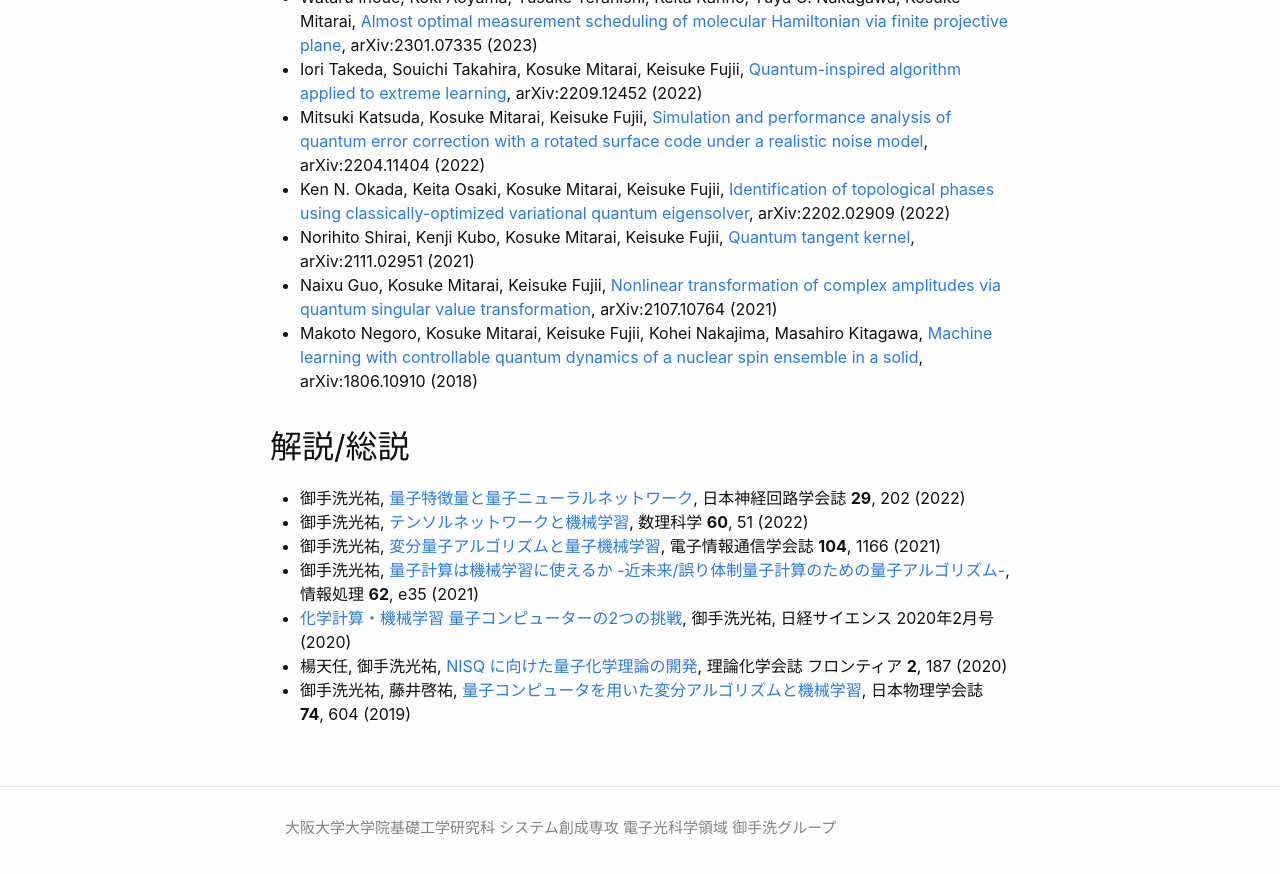
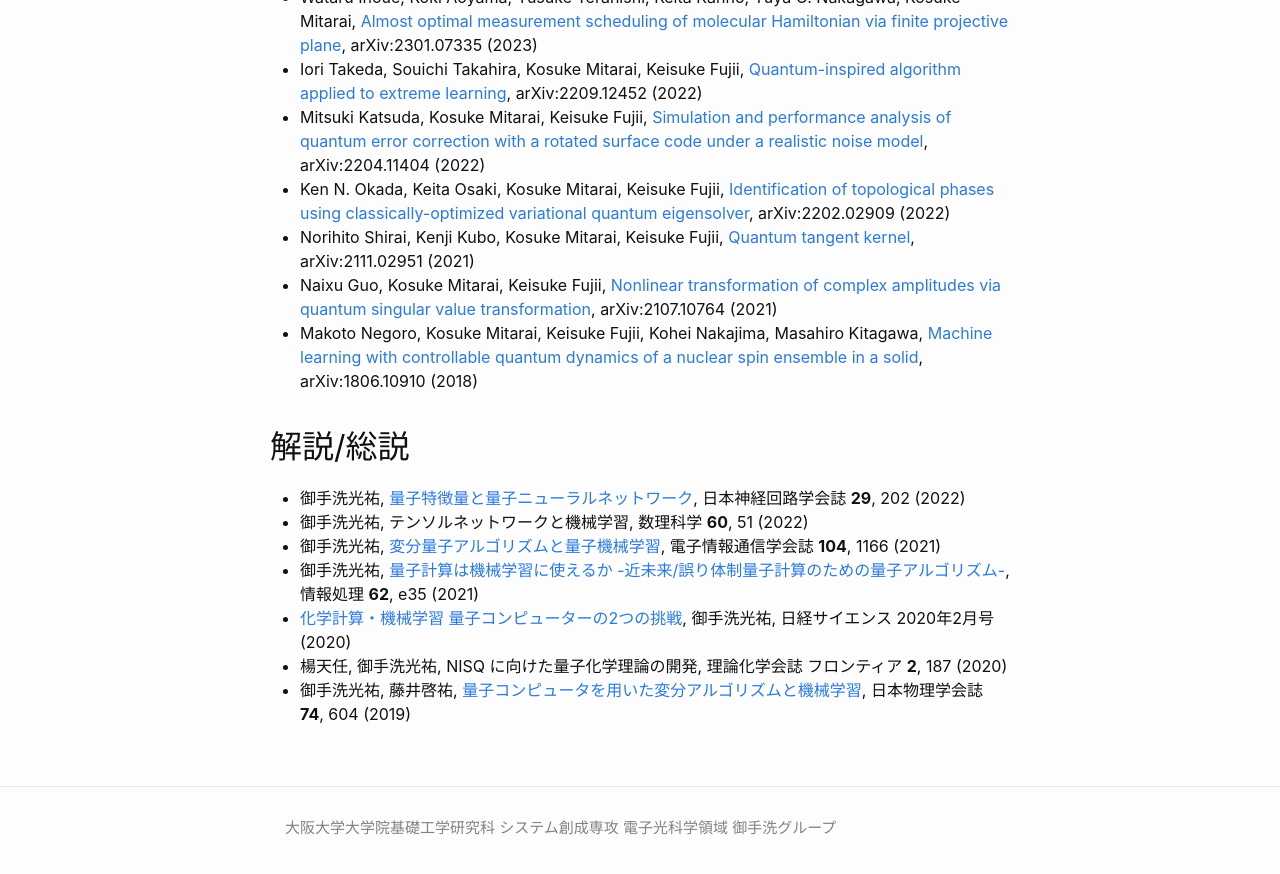
Before and after one commit to kosukemtr/kosukemtr.github.io, a Jekyll site: the page built from publications.md, in a window 1280 px wide and 900 px high, scrolled down 3005 px. Shown: the top 874 px of the window. Built offline with Jekyll 4.4.1, drawn with Linux system fonts in a browser that asks for light colours; part of the change alters nothing that is shown.

```diff
--- a/publications.md
+++ b/publications.md
@@ -59,10 +59,10 @@ title: Publications
 
 ## 解説/総説
 
-- 御手洗光祐, [量子特徴量と量子ニューラルネットワーク](10.3902/jnns.29.202), 日本神経回路学会誌 **29**, 202 (2022)
-- 御手洗光祐, [テンソルネットワークと機械学習](null), 数理科学 **60**, 51 (2022)
-- 御手洗光祐, [変分量子アルゴリズムと量子機械学習](null), 電子情報通信学会誌 **104**, 1166 (2021)
-- 御手洗光祐, [量子計算は機械学習に使えるか -近未来/誤り体制量子計算のための量子アルゴリズム-](null), 情報処理 **62**, e35 (2021)
-- [化学計算・機械学習 量子コンピューターの2つの挑戦](null), 御手洗光祐, 日経サイエンス 2020年2月号 (2020)
-- 楊天任, 御手洗光祐, [NISQ に向けた量子化学理論の開発](null), 理論化学会誌 フロンティア **2**, 187 (2020)
-- 御手洗光祐, 藤井啓祐, [量子コンピュータを用いた変分アルゴリズムと機械学習](10.11316/butsuri.74.9_604), 日本物理学会誌 **74**, 604 (2019)
+- 御手洗光祐, [量子特徴量と量子ニューラルネットワーク](https://doi.org/10.3902/jnns.29.202), 日本神経回路学会誌 **29**, 202 (2022)
+- 御手洗光祐, テンソルネットワークと機械学習, 数理科学 **60**, 51 (2022)
+- 御手洗光祐, [変分量子アルゴリズムと量子機械学習](https://app.journal.ieice.org/trial/104_11/k104_11_1166/index.html), 電子情報通信学会誌 **104**, 1166 (2021)
+- 御手洗光祐, [量子計算は機械学習に使えるか -近未来/誤り体制量子計算のための量子アルゴリズム-](http://id.nii.ac.jp/1001/00210284/), 情報処理 **62**, e35 (2021)
+- [化学計算・機械学習 量子コンピューターの2つの挑戦](https://www.nikkei-science.com/202002_040.html), 御手洗光祐, 日経サイエンス 2020年2月号 (2020)
+- 楊天任, 御手洗光祐, NISQ に向けた量子化学理論の開発, 理論化学会誌 フロンティア **2**, 187 (2020)
+- 御手洗光祐, 藤井啓祐, [量子コンピュータを用いた変分アルゴリズムと機械学習](https://doi.org/10.11316/butsuri.74.9_604), 日本物理学会誌 **74**, 604 (2019)
```
